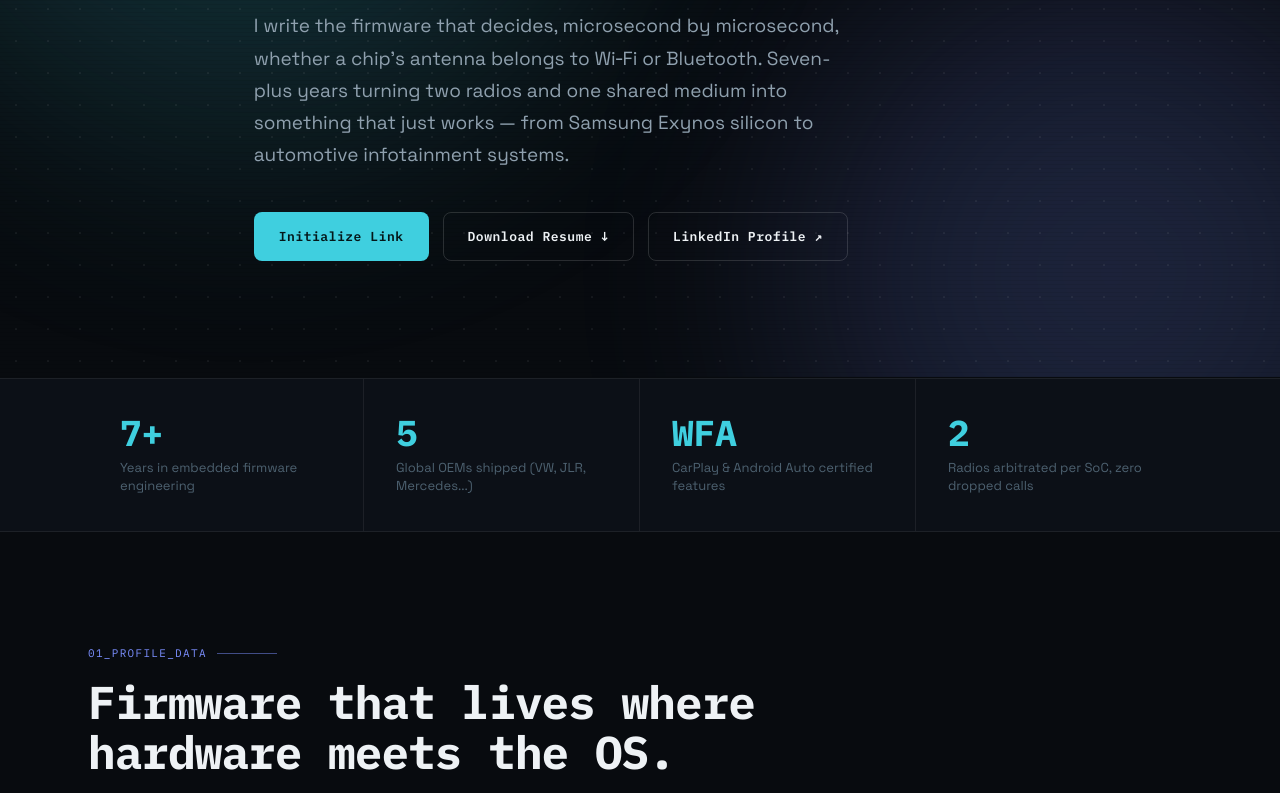
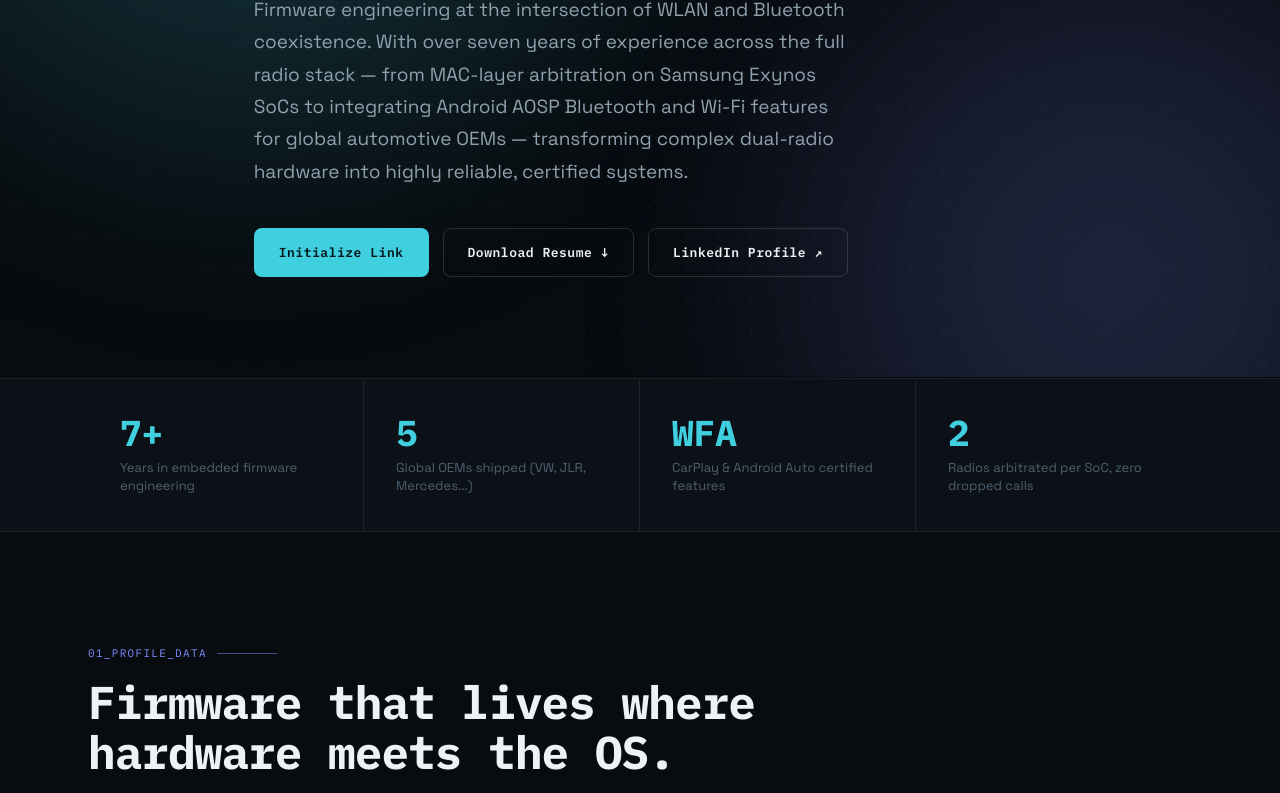
Before and after one commit to vidhurb/vidhurb.github.io, a plain HTML site: page index.html in a window 1280 px wide. Shown: the part 423-1216 px from the top of the page. Drawn offline with Linux system fonts and the light colour scheme.

Commit message:
style: improve hero paragraph to be more professional without first-person pronouns

```diff
--- a/index.html
+++ b/index.html
@@ -61,10 +61,10 @@
         </h1>
 
         <p class="hero-lede">
-          I write the firmware that decides, microsecond by microsecond, whether a chip's antenna
-          belongs to Wi&#8209;Fi or Bluetooth. Seven-plus years turning two radios and one shared
-          medium into something that just works &mdash; from Samsung Exynos silicon to automotive
-          infotainment systems.
+          Firmware engineering at the intersection of WLAN and Bluetooth coexistence.
+          With over seven years of experience across the full radio stack &mdash; from MAC-layer arbitration
+          on Samsung Exynos SoCs to integrating Android AOSP Bluetooth and Wi-Fi features for global automotive
+          OEMs &mdash; transforming complex dual-radio hardware into highly reliable, certified systems.
         </p>
 
         <div class="hero-actions">
```
